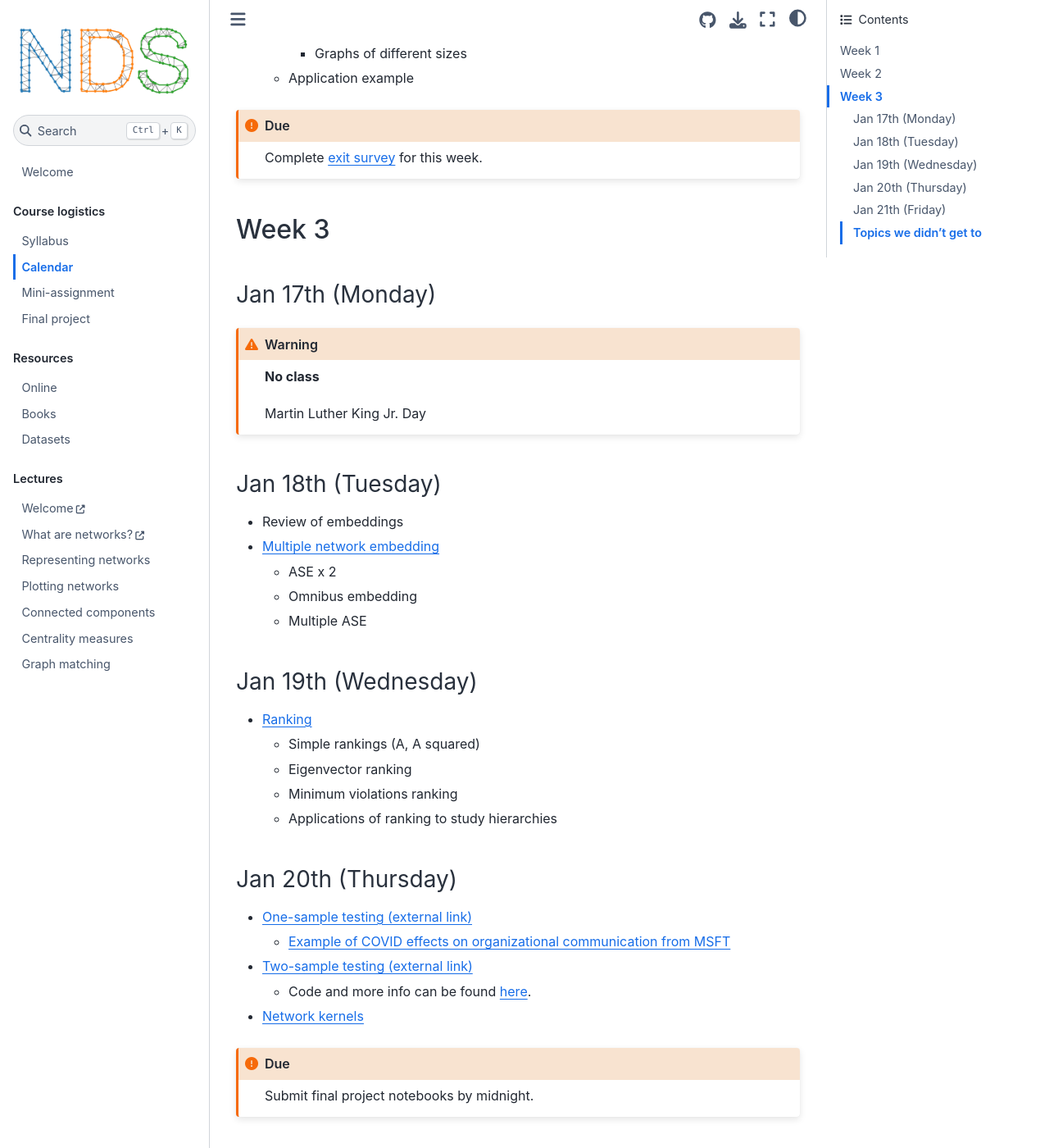
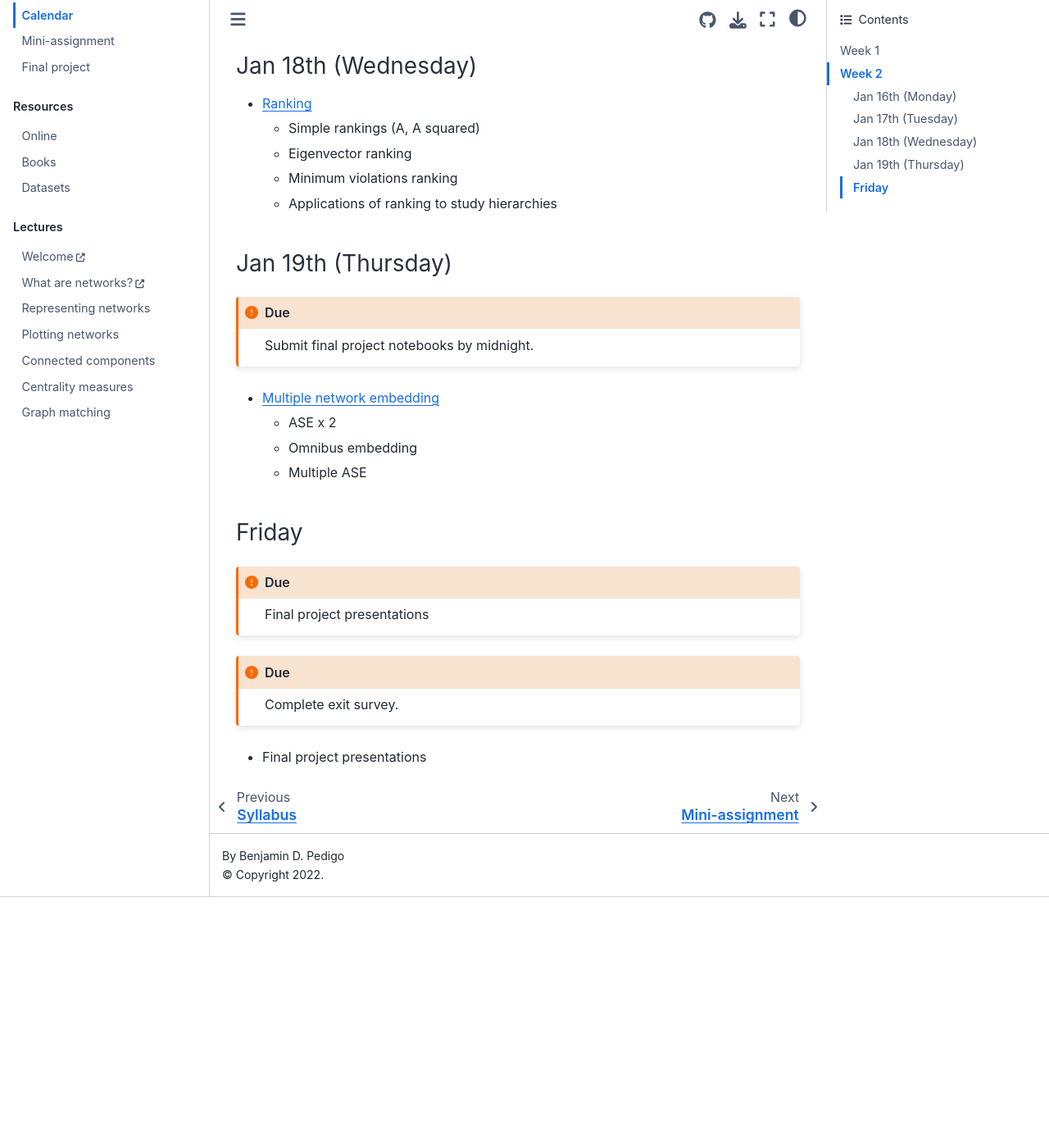
Before and after one commit to bdpedigo/networks-course, a Jupyter Book: the page built from docs/calendar.md, in a window 1280 px wide and 1400 px high, scrolled down 2977 px. Shown: the whole window at 82% size. Built offline with Jupyter Book 1.0.4 settings and Sphinx 7.4.7 and the Sphinx Book theme 1.1.4, drawn with Linux system fonts in a browser that asks for light colours; pages that are not in the unit, such as notebooks, are missing from menus; after the commit the page ends 4071 px from its top, so only the background shows below that; some of the changed text lies outside the part shown.

Commit message:
draft new calendar

````diff
--- a/docs/calendar.md
+++ b/docs/calendar.md
@@ -5,34 +5,31 @@
 ```
 
 ## Week 1
-### Jan 4th (Tuesday)
+### Jan 9th (Monday)
 - [Introductions and welcome](https://bdpedigo.github.io/networks-course/welcome.html)
 - [What are networks (and why should we care)]([what_are_networks](https://bdpedigo.github.io/networks-course/what_are_networks.html))?
 - Course roadmap (go over this calendar)
+- Set up development environments
+- Work on the [mini-assignment](mini_assignment.md)
+- Look at datasets
 
-
-### Jan 5th (Wednesday)
-```{warning}
-Ben can't make it to this class, but you are encouraged to come to the class via zoom and help each other complete the mini-assignment.
-```
+### Jan 10th (Tuesday)
 
 ```{admonition} Due
 :class: important
 
 Complete the [mini-assignment](mini_assignment.md).
 ```
-
-### Jan 6th (Thursday)
 - [Representing networks](representing_networks.ipynb)
 - [Plotting networks](plotting_networks.ipynb)
-
-### Jan 7th (Friday)
+- [Connected components](connected_components.ipynb)
 - [Centrality measures](centrality.ipynb)
    - Degree, strength
    - Eigenvector centrality
    - PageRank
    - Betweenness centrality
 
+### Jan 11th (Wednesday)
 ```{admonition} Due
 :class: important
 
@@ -41,8 +38,6 @@
 Complete [exit survey](https://forms.gle/xgyoCM9wuKUmcY6S7) to submit this info.
 ```
 
-## Week 2
-### Jan 10th (Monday)
 - [Random graph models](random_graphs.ipynb)
    - ER
    - DCER
@@ -52,13 +47,15 @@
    - Barabasi-Albert
    - Extensions
 
+
+### Jan 12th (Thursday)
+
 ```{admonition} Due
 :class: important
 
 Be able to load in and somehow plot your dataset(s) in Python.
 ```
 
-### Jan 11th (Tuesday)
 - [Community detection](community_detection.ipynb)
    - Modularity
      - Simple node-moving
@@ -70,21 +67,28 @@
    - Brief tour of other approaches
    - Application to finding communities in ___
 
-### Jan 12th (Wednesday)
+
+### Jan 13th (Friday)
 - [Network embedding (Part 1)](embedding.ipynb)
    - Word2Vec to DeepWalk to Node2Vec
    - Recommendations using an embedding
-
-### Jan 13th (Thursday)
-- [Connected components](connected_components.ipynb)
 - [Network embeddings (Part 2)](embedding.ipynb)
   - Spectral methods
     - Adjacency spectral embedding
     - Laplacian spectral embedding
     - Two truths
 
+## Week 2
+### Jan 16th (Monday)
 
-### Jan 14th (Friday)
+```{warning}
+
+NO CLASS - Martin Luther King, Jr. Day
+
+```
+
+
+### Jan 17th (Tuesday)
 - [Graph matching](graph_matching.ipynb)
    - When could we use it
    - Why is it hard?
@@ -95,40 +99,14 @@
      - Graphs of different sizes
    - Application example
 
-```{admonition} Due
-:class: important
+### Jan 18th (Wednesday)
+- [Ranking](ranking.ipynb)
+  - Simple rankings (A, A squared)
+  - Eigenvector ranking
+  - Minimum violations ranking
+  - Applications of ranking to study hierarchies
 
-Complete [exit survey](https://forms.gle/hSB9Z6r773VkXXQx6) for this week.
-```
-
-## Week 3
-### Jan 17th (Monday)
-```{warning}
-**No class**
-
-Martin Luther King Jr. Day
-```
-
-### Jan 18th (Tuesday)
-- Review of embeddings
-- [Multiple network embedding](multiple_embedding.ipynb)
-   - ASE x 2
-   - Omnibus embedding
-   - Multiple ASE
-
-### Jan 19th (Wednesday)
-- [Ranking](ranking.ipynb)
-   - Simple rankings (A, A squared)
-   - Eigenvector ranking
-   - Minimum violations ranking
-   - Applications of ranking to study hierarchies
-
-### Jan 20th (Thursday)
-- [One-sample testing (external link)](https://docs.neurodata.io/maggot_connectome/feedforwardness_data.html)
-  - [Example of COVID effects on organizational communication from MSFT](http://116.203.245.78/studii/sars-cov-2/2104.00641.pdf)
-- [Two-sample testing (external link)](https://docs.neurodata.io/bilateral-connectome/nmc.pdf)
-  - Code and more info can be found [here](https://github.com/neurodata/bilateral-connectome).
-- [Network kernels](https://ysig.github.io/GraKeL/0.1a8/classes.html#kernels)
+### Jan 19th (Thursday)
 
 ```{admonition} Due
 :class: important
@@ -136,9 +114,13 @@
 Submit final project notebooks by midnight.
 ```
 
-### Jan 21th (Friday)
-- Project presentations
 
+- [Multiple network embedding](multiple_embedding.ipynb)
+   - ASE x 2
+   - Omnibus embedding
+   - Multiple ASE
+
+### Friday
 ```{admonition} Due
 :class: important
 
@@ -148,9 +130,18 @@
 ```{admonition} Due
 :class: important
 
-End of class exit survey
+Complete exit survey.
 ```
 
-### Topics we didn't get to
+- Final project presentations
+
+
+<!--
+- [One-sample testing (external link)](https://docs.neurodata.io/maggot_connectome/feedforwardness_data.html)
+  - [Example of COVID effects on organizational communication from MSFT](http://116.203.245.78/studii/sars-cov-2/2104.00641.pdf)
+- [Two-sample testing (external link)](https://docs.neurodata.io/bilateral-connectome/nmc.pdf)
+  - Code and more info can be found [here](https://github.com/neurodata/bilateral-connectome).
+- [Network kernels](https://ysig.github.io/GraKeL/0.1a8/classes.html#kernels) -->
+<!-- ### Topics we didn't get to
 - Clustering embeddings
-- Graph neural networks + supervised embeddings
+- Graph neural networks + supervised embeddings -->
````
